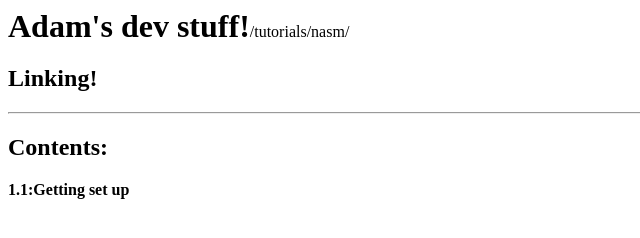
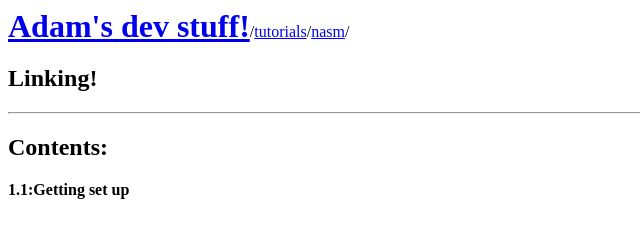
Before and after one commit to FireUG/fireug.github.io, a plain HTML site: page tutorials/nasm/index.html in a window 1280 px wide. Shown: the whole page, without its empty margins (0-640 px from the left). Drawn offline with Linux system fonts and the light colour scheme.

Commit message:
Update all the things

```diff
--- a/tutorials/nasm/index.html
+++ b/tutorials/nasm/index.html
@@ -5,7 +5,7 @@
 </head>
 <body>
 	<header>
-		<h1 style="display:inline;">Adam's dev stuff!</h1><span>/tutorials/nasm/</span>
+		<h1 style="display:inline;"><a href="https://fireug.github.io">Adam's dev stuff!</a></h1><span>/<a href="https://fireug.github.io/tutorials/">tutorials</a>/<a href="https://fireug.github.io/tutorials/nasm/">nasm</a>/</span>
 		<h2>Linking!</h2>
 		<hr />
 	</header>
```
Also changed, not shown: index.html (+1 -1 lines).
